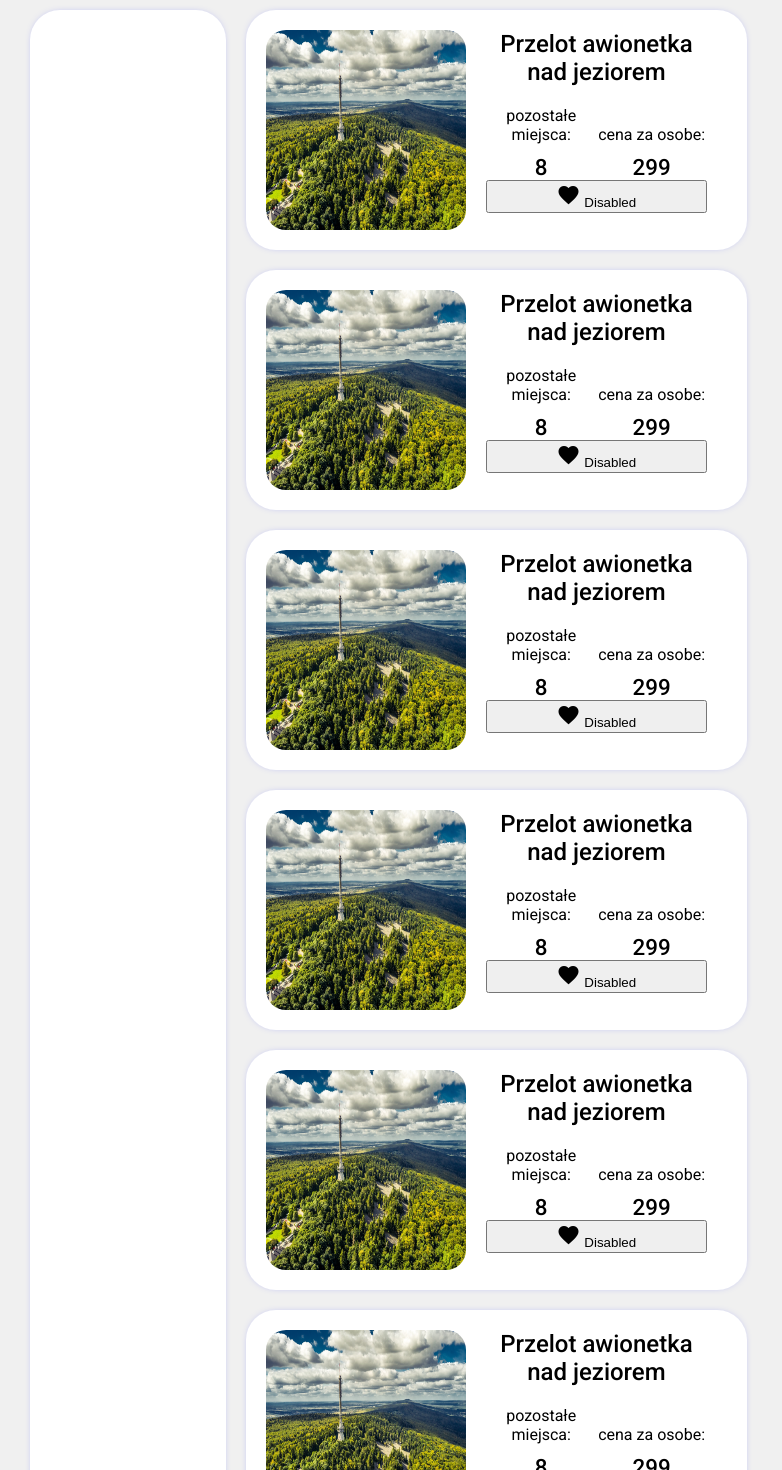
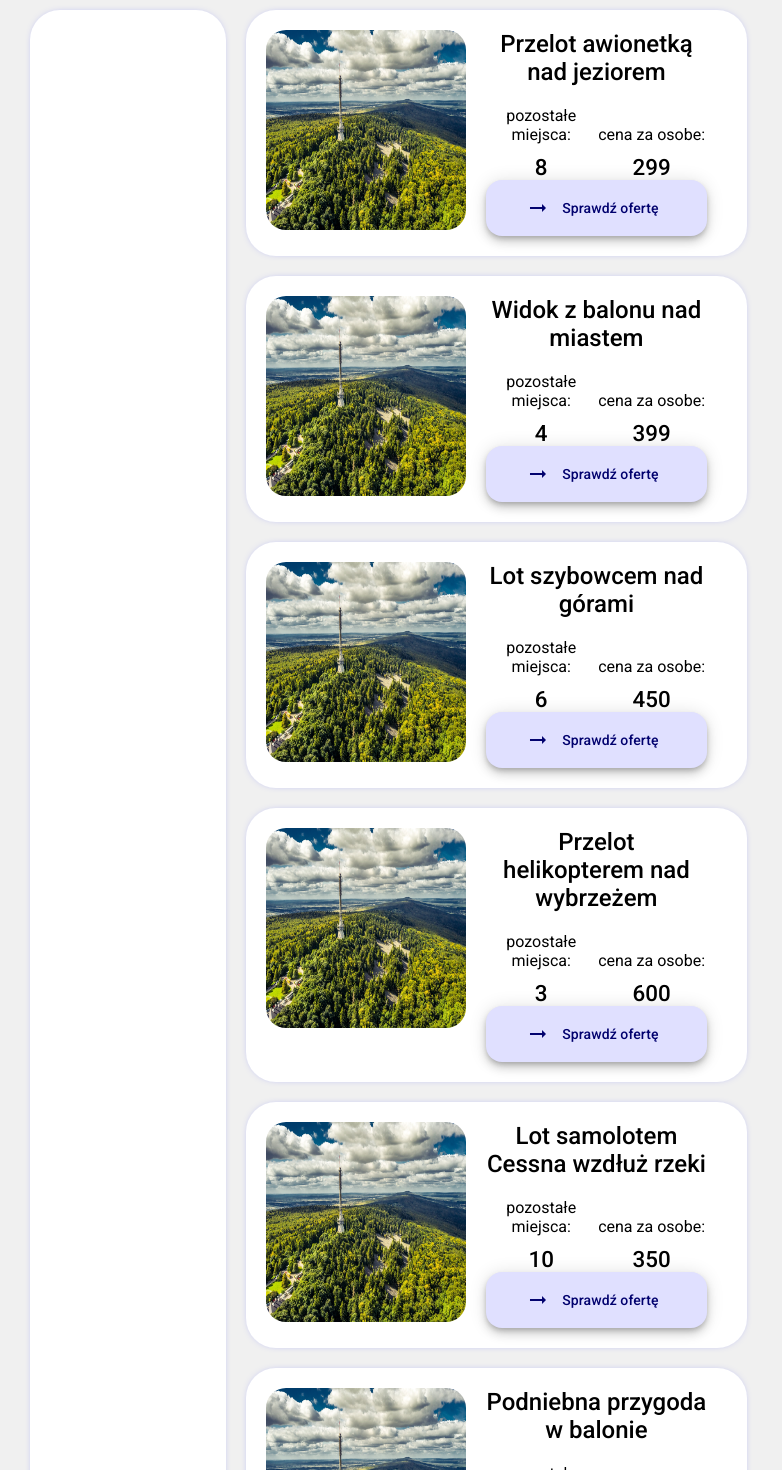
Before and after one commit to PaawllooPL/FlyNowPlatform-frontend, an Angular app: page /home in a window 1280 px wide. Shown: the part 160-1630 px from the top of the page, without its empty margins (0-782 px from the left). Built offline with nearby package versions, Linux system fonts and the light colour scheme.

Commit message:
offer list preview

```diff
--- /dev/null
+++ b/src/app/components/offer-tab-container/offer-tab-container.component.css
@@ -0,0 +1,7 @@
+:host {
+    display: flex;
+    width: 80vw;
+    flex-wrap: wrap;
+    justify-content: space-between;
+    align-items: normal;
+}
--- /dev/null
+++ b/src/app/components/offer-tab-container/offer-tab-container.component.html
@@ -0,0 +1 @@
+<ng-content></ng-content>
--- a/src/app/components/offer-tab/offer-tab.component.css
+++ b/src/app/components/offer-tab/offer-tab.component.css
@@ -25,6 +25,9 @@
     height: 25vh;
 }
 .offer-info-container {
+    display: flex;
+    flex-direction: column;
+    justify-content: space-between;
     width: 100%;
     padding: 0 20px 0 20px;
 }
@@ -35,31 +38,18 @@
     font-weight: 500;
     margin-bottom: 20px;
 }
-.offer-available-seats-container {
+.offer-detail-container {
     display: inline-block;
     width: 50%;
 }
-.offer-available-seats-label {
+.offer-detail-label {
     text-align: center;
 }
-.offer-price-label {
-    text-align: center;
-}
-.offer-available-seats {
+.offer-detail-info {
     margin-top: 10px;
     text-align: center;
     font-size: 1.4rem;
     font-weight: 500;
-}
-.offer-price {
-    margin-top: 10px;
-    text-align: center;
-    font-size: 1.4rem;
-    font-weight: 500;
-}
-.offer-price-container {
-    display: inline-block;
-    width: 50%;
 }
 .example-button-container {
     display: inline-block;
--- a/src/app/components/offer-tab/offer-tab.component.html
+++ b/src/app/components/offer-tab/offer-tab.component.html
@@ -1,18 +1,20 @@
 <img src="swietokrzyski_park_narodowy.jpg" class="offer-image">
 <div class="offer-info-container">
-    <div class="offer-title" id="offer-title">Przelot awionetka nad jeziorem</div>
-    <div class="offer-available-seats-container">
-        <div class="offer-available-seats-label">pozostałe miejsca:</div>
-        <div class="offer-available-seats">8</div>
-    </div>
-    <div class="offer-price-container">
-        <div class="offer-price-label">cena za osobe:</div>
-        <div class="offer-price">299</div>
+    <div class="offer-title" id="offer-title">{{title}}</div>
+    <div>
+        <div class="offer-detail-container">
+            <div class="offer-detail-label">pozostałe miejsca:</div>
+            <div class="offer-detail-info">{{remainingSeats}}</div>
+        </div>
+        <div class="offer-detail-container">
+            <div class="offer-detail-label">cena za osobe:</div>
+            <div class="offer-detail-info">{{pricePerPerson}}</div>
+        </div>
     </div>
     <div class="example-button-container">
         <button mat-fab extended>
-            <mat-icon>favorite</mat-icon>
-            Disabled
+            Sprawdź ofertę
+            <mat-icon>arrow_right_alt</mat-icon>
         </button>
     </div>
 </div>
--- a/src/app/models/offer/offer.ts
+++ /dev/null
@@ -1,3 +0,0 @@
-export interface Offer {
-
-}
--- /dev/null
+++ b/src/app/models/offer/offerPreview.ts
@@ -0,0 +1,6 @@
+export interface OfferPreview {
+    title:string;
+    pricePerPerson:number;
+    remainingSeats:number;
+    offerId:number;
+}
--- a/src/app/pages/home/home.component.html
+++ b/src/app/pages/home/home.component.html
@@ -2,13 +2,10 @@
     <div class="filter-container rounded-tab">
 
     </div>
-    <div class="offers-container">
-        <offer-tab class="offer-tab-small"/>
-        <offer-tab class="offer-tab-small"/>
-        <offer-tab class="offer-tab-small"/>
-        <offer-tab class="offer-tab-small"/>
-        <offer-tab class="offer-tab-small"/>
-        <offer-tab class="offer-tab-small"/>
-        <offer-tab class="offer-tab-small"/>
-    </div>
+    <offer-tab-container>
+        <offer-tab *ngFor="let offer of offers" class="offer-tab-small"
+            [title]="offer.title"
+            [pricePerPerson]="offer.pricePerPerson"
+            [remainingSeats]="offer.remainingSeats"></offer-tab>
+    </offer-tab-container>
 </div>
--- a/src/app/pages/home/home.component.ts
+++ b/src/app/pages/home/home.component.ts
@@ -1,14 +1,60 @@
 import { Component } from '@angular/core';
 import { MatIcon } from '@angular/material/icon';
 import { OfferTabComponent } from '../../components/offer-tab/offer-tab.component';
-
+import { OfferTabContainerComponent } from '../../components/offer-tab-container/offer-tab-container.component';
+import { OfferPreview } from '../../models/offer/offerPreview';
+import { NgFor } from '@angular/common';
 @Component({
   selector: 'app-home',
   standalone: true,
-  imports: [MatIcon, OfferTabComponent],
+  imports: [MatIcon, OfferTabComponent, OfferTabContainerComponent, NgFor],
   templateUrl: './home.component.html',
   styleUrl: './home.component.css'
 })
 export class HomeComponent {
+  offers: OfferPreview[] = [
+    {
+        title: 'Przelot awionetką nad jeziorem',
+        pricePerPerson: 299,
+        remainingSeats: 8,
+        offerId: 1, // Unikalny identyfikator oferty
+    },
+    {
+        title: 'Widok z balonu nad miastem',
+        pricePerPerson: 399,
+        remainingSeats: 4,
+        offerId: 2,
+    },
+    {
+        title: 'Lot szybowcem nad górami',
+        pricePerPerson: 450,
+        remainingSeats: 6,
+        offerId: 3,
+    },
+    {
+        title: 'Przelot helikopterem nad wybrzeżem',
+        pricePerPerson: 600,
+        remainingSeats: 3,
+        offerId: 4,
+    },
+    {
+        title: 'Lot samolotem Cessna wzdłuż rzeki',
+        pricePerPerson: 350,
+        remainingSeats: 10,
+        offerId: 5,
+    },
+    {
+        title: 'Podniebna przygoda w balonie',
+        pricePerPerson: 500,
+        remainingSeats: 2,
+        offerId: 6,
+    },
+    {
+        title: 'Widokowy lot nad wulkanem',
+        pricePerPerson: 700,
+        remainingSeats: 1,
+        offerId: 7,
+    },
+];
 
 }
```
Also changed, not shown: src/app/components/offer-tab-container/offer-tab-container.component.ts (added, +12 -0 lines), src/app/components/offer-tab/offer-tab.component.ts (+6 -3 lines), 1 other file (tests, documents, lock files or other folders).
